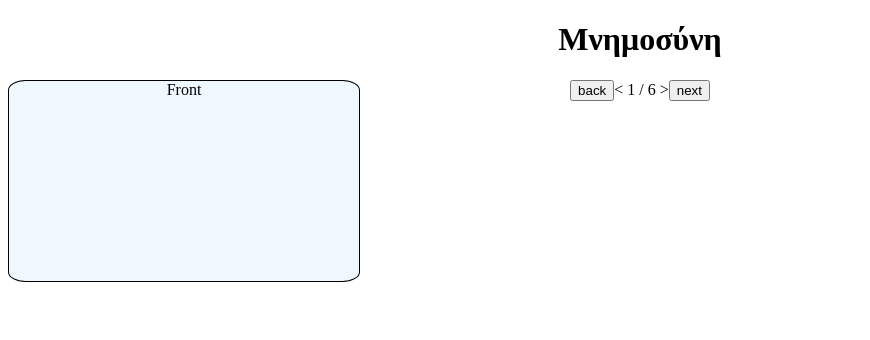
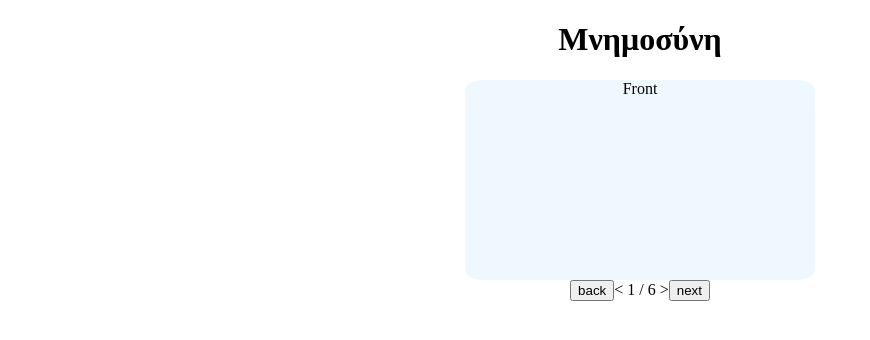
Before and after one commit to coleenhuang/Mnemosyne-front, a React (Create React App) app: page / in a window 1280 px wide. Shown: the top 340 px of the page, without its empty margins (0-870 px from the left). Built offline with nearby package versions, Linux system fonts and the light colour scheme; no server answers.

Commit message:
fixed positioning problem of the flashcard

```diff
--- a/src/components/Card.module.css
+++ b/src/components/Card.module.css
@@ -1,5 +1,8 @@
-.flip_container {
+.flip_container{
     position: relative;
+    width: 350px;
+    height: 200px;
+    margin: 0 auto;
 }
 
 .card_face {
@@ -8,13 +11,10 @@
     left: 0;
     backface-visibility: hidden;
     overflow: hidden;
-    transition: transform .8s ease;
-    width: 350px;
-    height: 200px;
-    border: 0.5px black solid;
+    transition: transform .32s ease-in-out;
+    width: inherit;
+    height: inherit;
     border-radius: 5%;
-    margin-left: auto;
-    margin-right: auto;
 }
 
 
@@ -31,5 +31,6 @@
 }
 
 .hidden{
-    transform: rotateX(-180deg);
+    transform: rotateX(-180deg) translateY(5%);
+
 }
```
Also changed, not shown: 1 other file (tests, documents, lock files or other folders).
